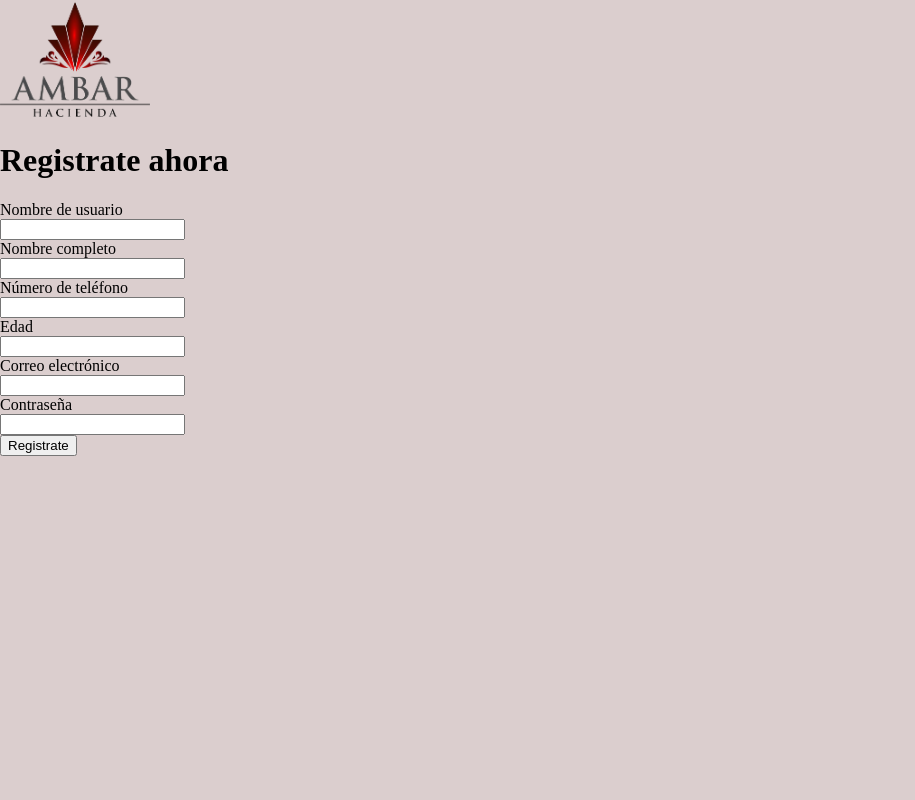
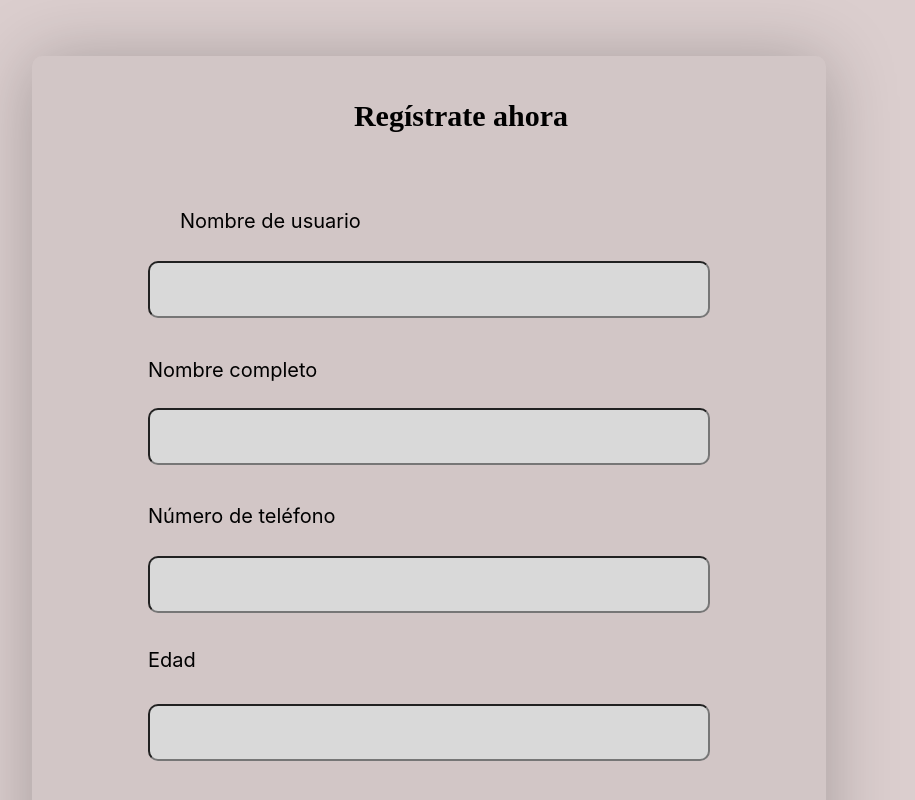
Before and after one commit to DarinelGuillen/HaciendaAmbar, a React (Vite) app: page /SingIn in a window 1280 px wide. Shown: the top 800 px of the page, without its empty margins (0-915 px from the left). Built offline with nearby package versions, Linux system fonts and the light colour scheme.

Commit message:
[ADD] Interface to register

```diff
--- /dev/null
+++ b/src/assets/Js/LogicaCarrusel.js
@@ -0,0 +1,58 @@
+ export function LogicaCarrusel() {
+    var actual = 0;
+      function puntos(n){
+        var ptn = document.getElementsByClassName("punto");
+        for(i = 0; i<ptn.length; i++){
+          if(ptn[i].className.includes("activo")){
+            ptn[i].className = ptn[i].className.replace("activo", "");
+            break;
+          }
+        }
+        ptn[n].className += " activo";
+      }
+      function mostrar(n){
+        var imagenes = document.getElementsByClassName("imagen");
+        for(i = 0; i< imagenes.length; i++){
+          if(imagenes[i].className.includes("actual")){
+            imagenes[i].className = imagenes[i].className.replace("actual", "");
+            break;
+          }
+        }
+        actual = n;
+        imagenes[n].className += " actual";
+        puntos(n);
+      }
+
+      function siguiente(){
+        actual++;
+        if(actual > 3){
+          actual = 0;
+        }
+        mostrar(actual);
+      }
+      function anterior(){
+        actual--;
+        if(actual < 0){
+          actual = 3;
+        }
+        mostrar(actual);
+      }
+
+      var velocidad = 2000;
+      var play = setInterval("siguiente()", velocidad);
+
+      function playpause(){
+        var boton = document.getElementById("btn");
+        if(play == null){
+          boton.src = "http://www.reciclay.com.ve/gio/pause.png";
+          play = setInterval("siguiente()", velocidad);
+        } else {
+          clearInterval(play);
+          play = null;
+          boton.src = "http://www.reciclay.com.ve/gio/play.png";
+        }
+      }
+
+}
+
+export default LogicaCarrusel;
--- /dev/null
+++ b/src/assets/style/FSingln.css
@@ -0,0 +1,253 @@
+.formRegister{
+    position: absolute;
+    width: 794px;
+    height: 1190px;
+    left: 32px;
+    top: 56px;
+    background: rgba(75, 75, 76, 0.06);
+    box-shadow: 0px 4px 70px rgba(0, 0, 0, 0.25);
+    border-radius: 10px;
+}
+.registrarteAhora{
+    position: absolute;
+    width: 562px;
+    height: 38px;
+    left: 148px;
+    top: 3px;
+    font-family: 'Quattrocento';
+    font-style: normal;
+    font-weight: 700;
+    font-size: 30px;
+    line-height: 33px;
+    text-align: center;
+    color: #000000;
+}
+.labelNombreUsuario{
+    position: absolute;
+    width: 562px;
+    height: 39px;
+    left: 148px;
+    top: 145px;
+
+    font-family: 'Inter';
+    font-style: normal;
+    font-weight: 400;
+    font-size: 20px;
+    line-height: 24px;
+    display: flex;
+    align-items: center;
+
+    color: #000000;
+
+}
+.inputNombreUsario{
+    position: absolute;
+    width: 562px;
+    height: 57px;
+    left: 148px;
+    top: 261px;
+    background: #D9D9D9;
+    border-radius: 10px;
+}
+.labelNombreCompleto{
+    position: absolute;
+    width: 562px;
+    height: 39px;
+    left: 148px;
+    top: 350px;
+
+    font-family: 'Inter';
+    font-style: normal;
+    font-weight: 400;
+    font-size: 20px;
+    line-height: 24px;
+    display: flex;
+    align-items: center;
+
+    color: #000000;
+
+}
+.inputNombreCompleto{
+    position: absolute;
+    width: 562px;
+    height: 57px;
+    left: 148px;
+    top: 408px;
+    background: #D9D9D9;
+    border-radius: 10px;
+}
+.labelNumeroTel{
+    position: absolute;
+    width: 562px;
+    height: 39px;
+    left: 148px;
+    top: 496px;
+
+    font-family: 'Inter';
+    font-style: normal;
+    font-weight: 400;
+    font-size: 20px;
+    line-height: 24px;
+    display: flex;
+    align-items: center;
+
+    color: #000000;
+}
+.inputNumeroTel{
+    position: absolute;
+    width: 562px;
+    height: 57px;
+    left: 148px;
+    top: 556px;
+    background: #D9D9D9;
+    border-radius: 10px;
+}
+.labelEdad{
+    position: absolute;
+    width: 562px;
+    height: 39px;
+    left: 148px;
+    top: 640px;
+    font-family: 'Inter';
+    font-style: normal;
+    font-weight: 400;
+    font-size: 20px;
+    line-height: 24px;
+    display: flex;
+    align-items: center;
+    color: #000000;
+}
+.inputEdad{
+    position: absolute;
+    width: 562px;
+    height: 57px;
+    left: 148px;
+    top: 704px;
+    background: #D9D9D9;
+    border-radius: 10px;
+}
+.labelCorreo{
+    position: absolute;
+    width: 562px;
+    height: 39px;
+    left: 149px;
+    top: 790px;
+
+    font-family: 'Inter';
+    font-style: normal;
+    font-weight: 400;
+    font-size: 20px;
+    line-height: 24px;
+    display: flex;
+    align-items: center;
+
+    color: #000000;
+}
+.inputCorreo{
+    position: absolute;
+    width: 562px;
+    height: 57px;
+    left: 149px;
+    top: 858px;
+    background: #D9D9D9;
+    border-radius: 10px;
+}
+.labelPassword{
+    position: absolute;
+    width: 562px;
+    height: 39px;
+    left: 149px;
+    top: 943px;
+
+    font-family: 'Inter';
+    font-style: normal;
+    font-weight: 400;
+    font-size: 20px;
+    line-height: 24px;
+    display: flex;
+    align-items: center;
+
+    color: #000000;
+}
+.inputPassword{
+    position: absolute;
+    width: 562px;
+    height: 57px;
+    left: 149px;
+    top: 1010px;
+    background: #D9D9D9;
+    border-radius: 10px;
+}
+.botonRegister{
+    position: absolute;
+    width: 329px;
+    height: 53px;
+    left: 265px;
+    top: 1126px;
+    background: #C51515;
+    border-radius: 15px;
+    font-family: 'Inter';
+    font-style: normal;
+    font-weight: 500;
+    font-size: 20px;
+    line-height: 24px;
+    text-align: center;
+    color: #FFFFFF;
+}
+.labelLogin{
+    position: absolute;
+    width: 562px;
+    height: 48px;
+    left: 148px;
+    top: 958px;
+
+    font-family: 'Inter';
+    font-style: normal;
+    font-weight: 300;
+    font-size: 15px;
+    line-height: 18px;
+    display: flex;
+    align-items: center;
+    text-align: center;
+
+    color: #000000;
+
+}
+.iniciarSesionLink{
+    position: absolute;
+    width: 562px;
+    height: 48px;
+    left: 390px;
+    top: 1196px;
+
+    font-family: 'Inter';
+    font-style: normal;
+    font-weight: 300;
+    font-size: 15px;
+    line-height: 18px;
+    display: flex;
+    align-items: center;
+    text-align: center;
+
+    color: #000000;
+
+}
+.regresarLink{
+    position: absolute;
+    width: 213px;
+    height: 48px;
+    left: 75px;
+    top: 1196px;
+
+    font-family: 'Inter';
+    font-style: normal;
+    font-weight: 300;
+    font-size: 15px;
+    line-height: 18px;
+    display: flex;
+    align-items: center;
+    text-align: center;
+
+    color: #000000;
+
+}
--- a/src/assets/style/ListPaquetes.css
+++ b/src/assets/style/ListPaquetes.css
@@ -0,0 +1,79 @@
+.contenedor {
+    position: relative;
+    width: 700px;
+    height: 300px;
+    background-color: black;
+    border-radius: 15px;
+  }
+
+  .imagen {
+    position: absolute;
+    width: 100%;
+    height: 100%;
+    visibility: hidden;
+    opacity: 0;
+  }
+
+  .imagen img {
+    height: 100%;
+    position: relative;
+    left: 50%;
+    transform: translateX(-50%);
+  }
+  .texto {
+    position: absolute;
+    width: 100%;
+    text-align: center;
+    top: 85%;
+    color: white;
+    font-weight: bold;
+  }
+
+  .contenedor a{
+    position: absolute;
+    text-decoration: none;
+    color: white;
+    font-size: 36px;
+    top : 50%;
+    transform: translateY(-50%);
+  }
+  .siguiente {
+    left: 97%;
+  }
+
+  .boton {
+    position: absolute;
+    top: 5%;
+    left: 95%;
+  }
+
+  .puntos {
+    position: absolute;
+    top: 93%;
+    width: 100%;
+    text-align: center;
+  }
+  .punto {
+    display: inline-block;
+    width: 16px;
+    height: 16px;
+    background-color: white;
+    border-radius: 50%;
+    margin-right: 5px;
+  }
+  .punto:hover {
+    cursor: pointer;
+    background-color: gray;
+  }
+  .contenedor a:hover {
+    color: gray;
+  }
+
+  .actual {
+    visibility: visible;
+    opacity: 1;
+    transition: visibility 1s, opacity 1s;
+  }
+  .activo {
+    background-color: gray;
+  }
--- a/src/components/organism/FSingIn.jsx
+++ b/src/components/organism/FSingIn.jsx
@@ -1,7 +1,8 @@
 import { useRef } from "react";
 import { useNavigate } from "react-router-dom";
 import LogoLogin from "../../assets/img/LogoColor.png";
-
+import "../../assets/style/FSingln.css"
+import Label from "../atoms/Label"
 function FSingIn() {
   const formSingIn = useRef();
 
@@ -42,49 +43,54 @@ function FSingIn() {
     <>
       <form ref={formSingIn}>
         <div>
-          <img className="LogosGeneric" src={LogoLogin} alt="" />
+            <div className="formRegister">
+              <div className="registrarteAhora">
+                <Label label={"Regístrate ahora"}></Label>
+              </div>
+              <label htmlFor="nombreDeUsuario" className="labelNombreUsuario">Nombre de usuario</label>
             </div>
             <div>
-          <h1>Registrate ahora</h1>
+              <input type="text" name="nombreDeUsuario" className="inputNombreUsario" required />
             </div>
             <div>
-          <label htmlFor="nombreDeUsuario">Nombre de usuario</label>
+              <label htmlFor="nombreCompleto" className="labelNombreCompleto">Nombre completo</label>
             </div>
             <div>
-          <input type="text" name="nombreDeUsuario" required />
+              <input type="text" name="nombreCompleto" className="inputNombreCompleto" />
             </div>
             <div>
-          <label htmlFor="nombreCompleto">Nombre completo</label>
+              <label htmlFor="numTel" className="labelNumeroTel">Número de teléfono</label>
             </div>
             <div>
-          <input type="text" name="nombreCompleto" />
+              <input type="text" name="numTel" className="inputNumeroTel"/>
             </div>
             <div>
-          <label htmlFor="numTel">Número de teléfono</label>
+              <label htmlFor="edad" className="labelEdad">Edad</label>
             </div>
             <div>
-          <input type="text" name="numTel" />
+              <input type="text" name="edad"  className="inputEdad" required />
             </div>
             <div>
-          <label htmlFor="edad">Edad</label>
+              <label htmlFor="correo" className="labelCorreo">Correo electrónico</label>
             </div>
             <div>
-          <input type="text" name="edad" required />
+              <input type="email" name="correo" className="inputCorreo" required />
             </div>
             <div>
-          <label htmlFor="correo">Correo electrónico</label>
+            <label htmlFor="password" className="labelPassword">Contraseña</label>
             </div>
             <div>
-          <input type="email" name="correo" required />
+              <input type="password" name="password" className="inputPassword" required />
             </div>
             <div>
-        <label htmlFor="password">Contraseña</label>
+              <button onClick={handlerClick} className="botonRegister">Registrate</button>
+              <div className="iniciarSesionLink">
+                <Label label={"Iniciar sesión"}></Label>
               </div>
-        <div>
-          <input type="password" name="password" required />
+              <div className="regresarLink">
+                <Label label={"Regresar"}></Label>
               </div>
-        <div>
-          <button onClick={handlerClick}>Registrate</button>
+            </div>
         </div>
       </form>
     </>
--- a/src/pages/Landing.jsx
+++ b/src/pages/Landing.jsx
@@ -11,6 +11,7 @@ function Landing() {
     <Main/>
     <CarruselImagenes></CarruselImagenes>
     <RecuerdosParaSiempre></RecuerdosParaSiempre>
+    <CarruselImagenes></CarruselImagenes>
     <Footer></Footer>
 </>
   );
```
Also changed, not shown: src/components/molecules/CarruselImagenes.jsx (+38 -11 lines). Lines whose indentation alone changed are shown as unchanged.
